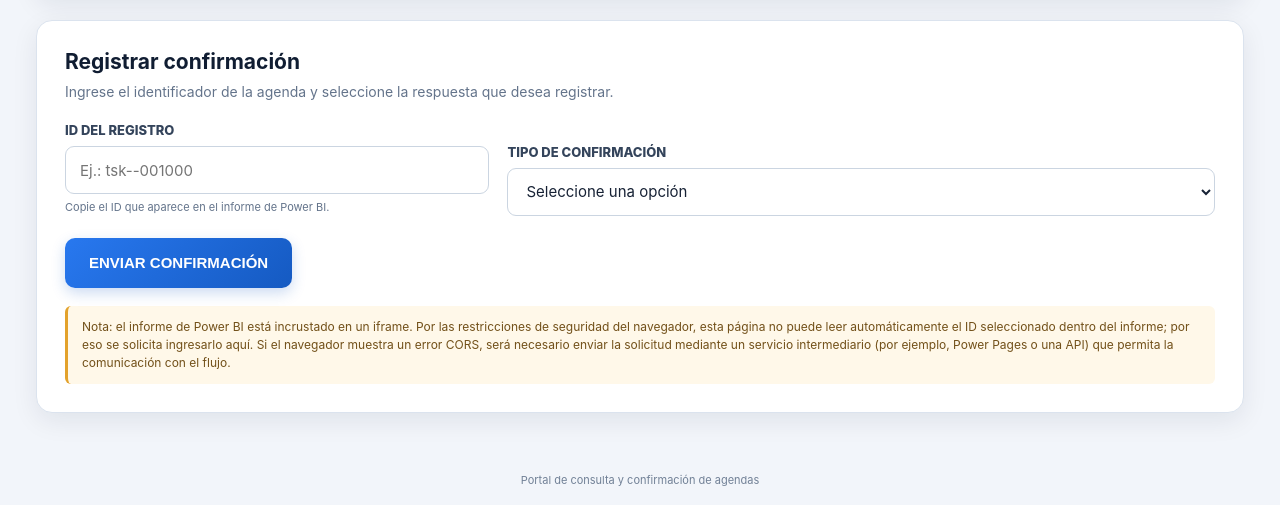
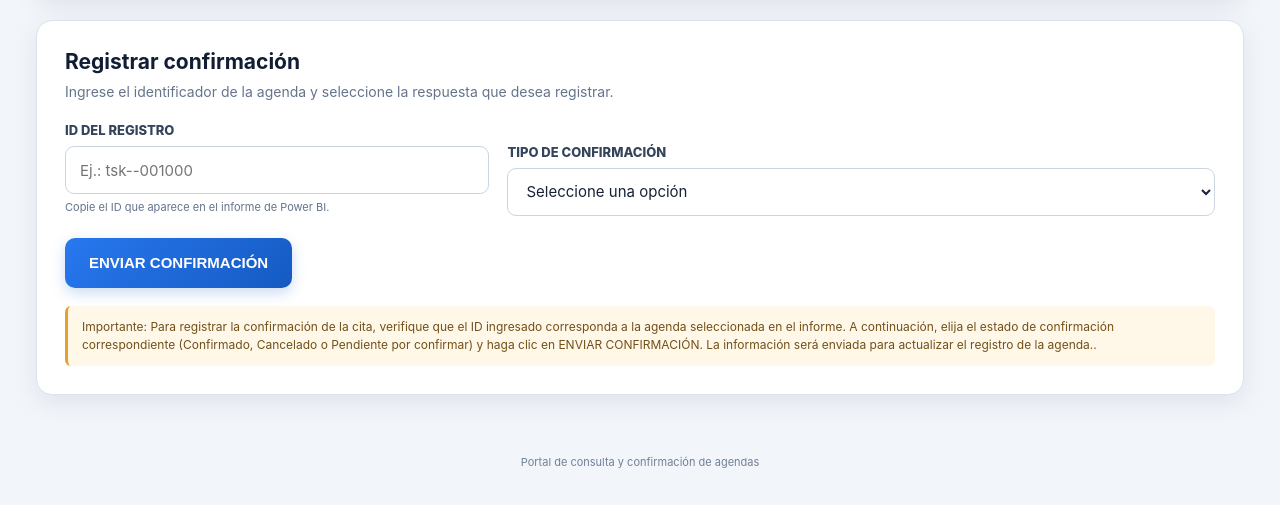
Before and after one commit to fernandomarmolejourriago3-cmd/confirmacioncitas, a plain HTML site: page index.html in a window 1280 px wide. Shown: the part 878-1383 px from the top of the page. Drawn offline with Linux system fonts and the light colour scheme.

```diff
--- a/index.html
+++ b/index.html
@@ -285,10 +285,9 @@
       </form>
 
       <p class="security-note">
-        Nota: el informe de Power BI está incrustado en un iframe. Por las restricciones de seguridad del navegador,
-        esta página no puede leer automáticamente el ID seleccionado dentro del informe; por eso se solicita ingresarlo aquí.
-        Si el navegador muestra un error CORS, será necesario enviar la solicitud mediante un servicio intermediario
-        (por ejemplo, Power Pages o una API) que permita la comunicación con el flujo.
+      Importante: Para registrar la confirmación de la cita, verifique que el ID ingresado corresponda a la agenda seleccionada en el informe.
+      A continuación, elija el estado de confirmación correspondiente (Confirmado, Cancelado o Pendiente por confirmar) y haga clic en ENVIAR CONFIRMACIÓN.
+      La información será enviada para actualizar el registro de la agenda..
       </p>
     </section>
   </main>
```
